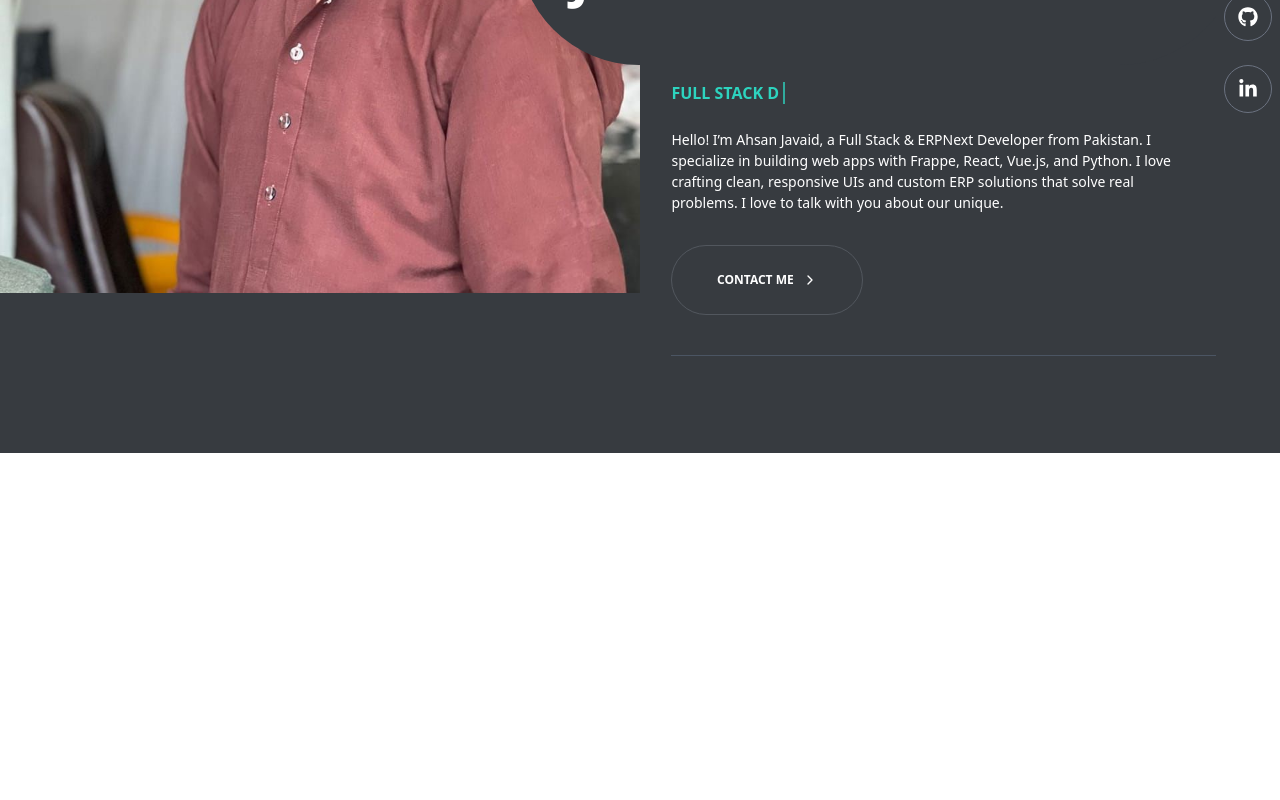
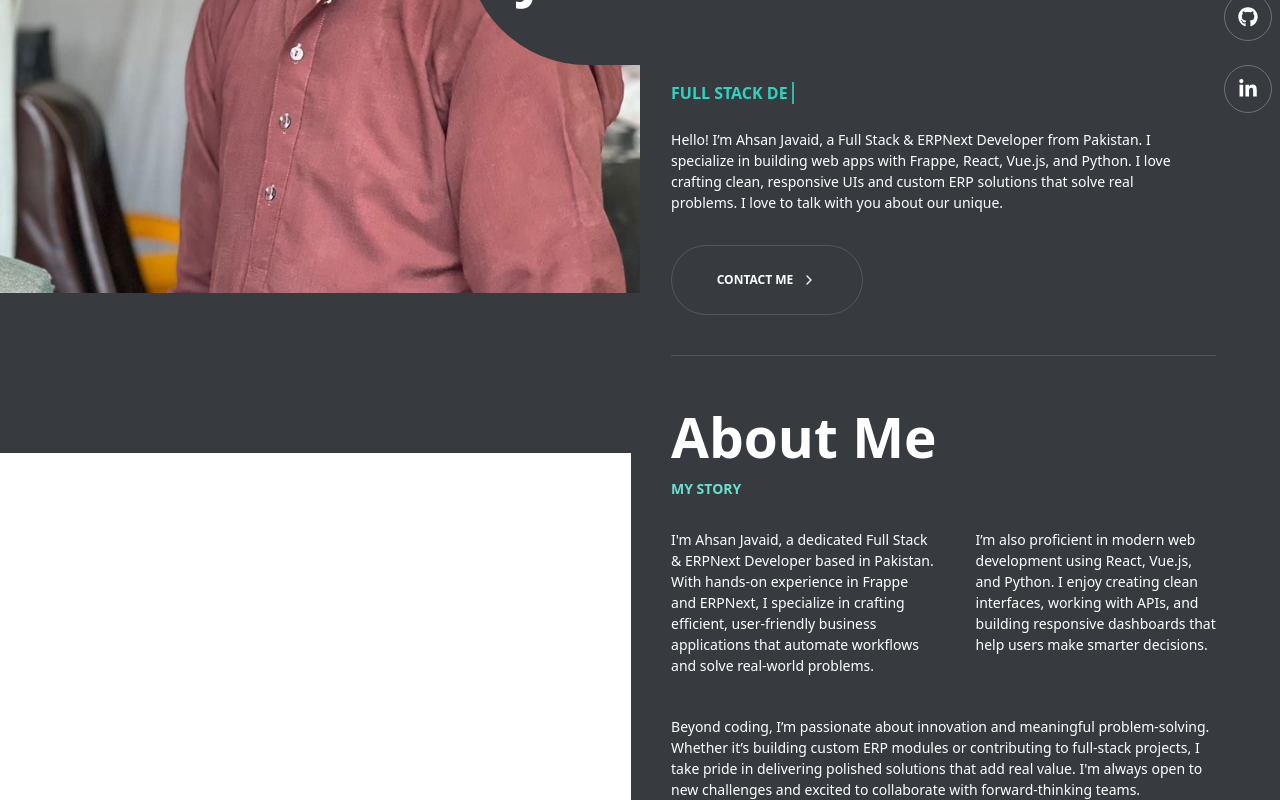
Before and after one commit to ehsanjavaid/React-Portfolio, a React (Vite) app: page / in a window 1280 px wide. Shown: the part 347-1147 px from the top of the page. Before the commit the page ends 800 px from the top, so only its background shows below. Built offline with nearby package versions, Linux system fonts and the light colour scheme.

Commit message:
about me section done

```diff
--- a/src/components/Sidebar.tsx
+++ b/src/components/Sidebar.tsx
@@ -34,8 +34,8 @@ const HeroText: React.FC = () => {
     }, [charIndex, isDeleting, textIndex, texts]);
 
     return (
-        <div className="pt-[130px] ml-[49.33%] bg-[#373b40] text-white flex flex-col justify-center px-10">
-            <h1 className="text-6xl font-bold leading-tight mt-[40px] ml-[-12vw] relative bg-[#373b40] p-[4.2vw] text-[4.2vw] rounded-[264px] ">Ahsan<br />Javaid</h1>
+        <div className=" pt-[130px] ml-[49.30%] bg-[#373b40] text-white flex flex-col justify-center px-[40px] flex-1">
+            <h1 className="text-6xl font-bold leading-tight mt-[40px] ml-[-16vw] relative bg-[#373b40] p-[4.2vw] text-[4.2vw] rounded-[264px] ">Ahsan<br />Javaid</h1>
             <p className="text-teal-400 mt-4 font-semibold h-8">
                 {displayedText}
                 <span className="border-r-2 border-teal-400 animate-pulse ml-1"></span>
@@ -51,6 +51,26 @@ const HeroText: React.FC = () => {
             <div className="w-full flex justify-center">
                 <hr className="my-10 w-[100%] border-t border-gray-600" />
             </div>
+            <div className="flex flex-col titles">
+                <div className="title text-[55px] text-white font-bold">About Me </div>
+                <div className="subtitle text-[14px] text-[#68e0cf] font-bold">MY STORY </div>
+                <div className="flex flex-row mt-[30px] justify-between  w-full mb-[30px]">
+                    <div className="pr-[20px] text-[14px] w-[50%]">I'm Ahsan Javaid, a dedicated Full Stack
+                        & ERPNext Developer based in Pakistan. With hands-on experience in Frappe and ERPNext,
+                        I specialize in crafting efficient, user-friendly business applications
+                        that automate workflows and solve real-world problems.
+                    </div>
+                    <div className="px-[20px] text-[14px] w-[50%]">I’m also proficient in modern web development using React,
+                        Vue.js, and Python. I enjoy creating clean interfaces, working with APIs,
+                        and building responsive dashboards that help users make smarter decisions.
+                    </div>
+                </div>
+                <div className="pr-[20px] flex pt-[10px] text-[14px]">Beyond coding, I’m passionate about innovation and meaningful problem-solving.
+                    Whether it’s building custom ERP modules or contributing to full-stack projects,
+                    I take pride in delivering polished solutions that add real value. I'm always open to new challenges and excited to collaborate with forward-thinking teams.
+
+                </div>
+            </div>
 
         </div>
     );
```
